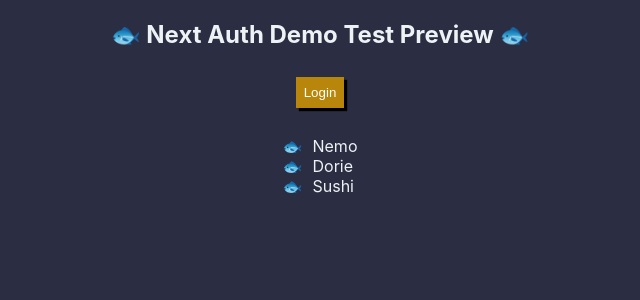
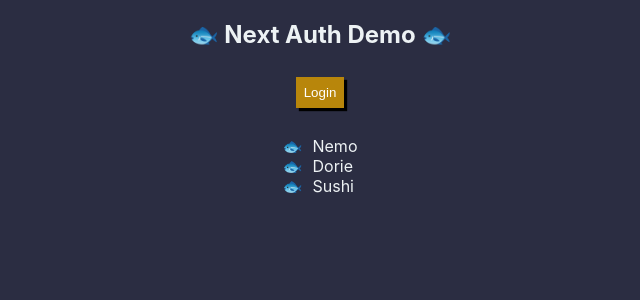
Before and after one commit to actyralf/next-auth-april-2023, a Next.js app: page / in a window 1280 px wide. Shown: the top 300 px of the page, without its empty margins (320-960 px from the left). Built offline with nearby package versions, Linux system fonts and the light colour scheme; no server answers.

Commit message:
change app title

```diff
--- a/pages/_app.js
+++ b/pages/_app.js
@@ -7,7 +7,7 @@ function MyApp({Component, pageProps: {session, ...pageProps}}) {
     <>
       <GlobalStyles />
       <StyledContainer>
-        <h1>🐟 Next Auth Demo Test Preview 🐟</h1>
+        <h1>🐟 Next Auth Demo 🐟</h1>
         <SessionProvider session={session}>
           <Component {...pageProps} />
         </SessionProvider>
```
